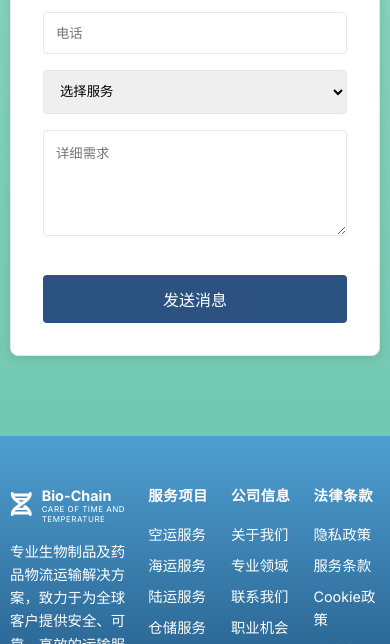
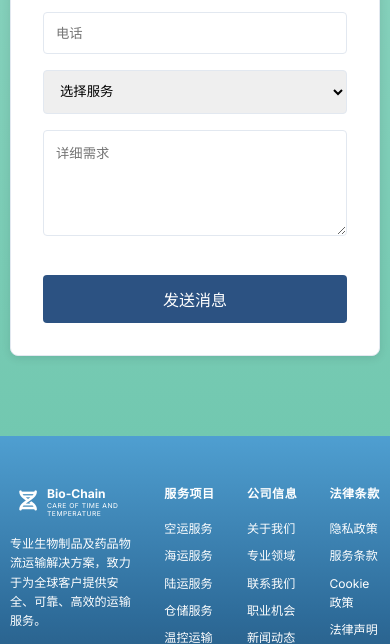
Before and after one commit to Gusc007/bio-chain-website, a plain HTML site: page index.html in a window 390 px wide. Shown: the part 6107-6751 px from the top of the page. Drawn offline with Linux system fonts and the light colour scheme.

Commit message:
fix: 页脚所有内容字体再缩小16%

```diff
--- a/css/style.css
+++ b/css/style.css
@@ -917,19 +917,25 @@ body {
   text-align: left !important;
   align-items: flex-start !important;
 }
-@media (max-width: 768px) {
-  .footer-content {
-    display: grid !important;
-    grid-template-columns: repeat(4, 1fr) !important;
-    gap: 1rem !important;
-    text-align: left !important;
-    align-items: flex-start !important;
-  }
-  .footer-section {
-    width: 100% !important;
-    margin-bottom: 0.5rem;
-  }
+.footer-logo {
+  font-size: 0.924rem !important; /* 1.1rem * 0.84 ≈ 0.924rem */
+}
+.footer-logo i {
+  font-size: 1.26rem !important; /* 1.5rem * 0.84 ≈ 1.26rem */
+}
+.footer-logo-text {
+  font-size: 0.756rem !important; /* 0.9rem * 0.84 ≈ 0.756rem */
+}
+.footer-slogan {
+  font-size: 0.42rem !important; /* 0.5rem * 0.84 ≈ 0.42rem */
+  max-width: 76px !important;
+}
+.footer-section,
+.footer-section h4,
+.footer-section ul li a,
+.footer-section p {
+  font-size: 0.756rem !important; /* 0.9rem * 0.84 ≈ 0.756rem */
 }
 .footer-bottom p {
-  font-size: 0.595rem !important; /* 原为0.7rem，减小约15% */
+  font-size: 0.5rem !important; /* 0.595rem * 0.84 ≈ 0.5rem */
 }
```
